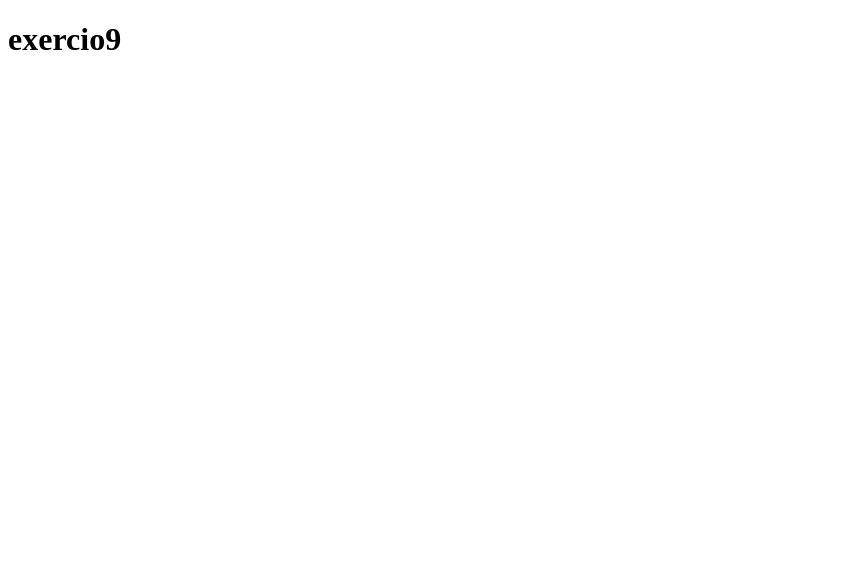
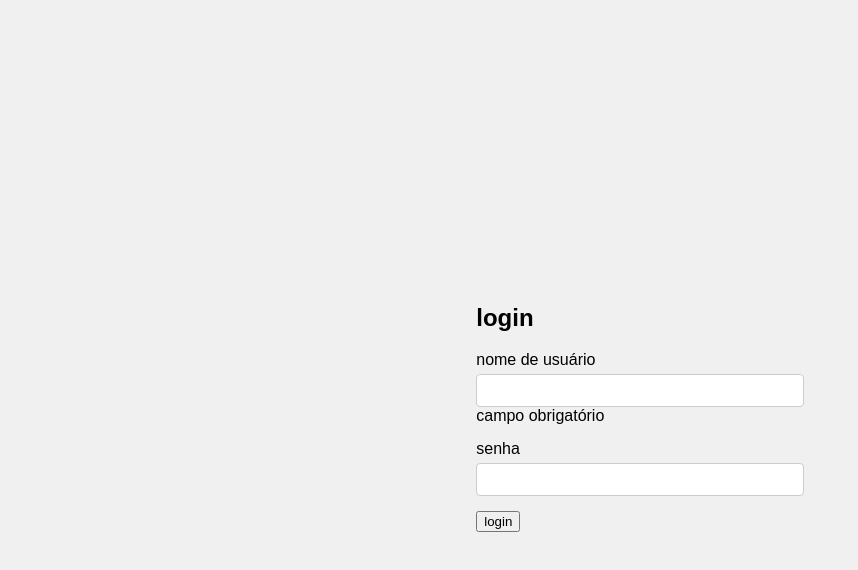
Before and after one commit to geovannafreitas/aulas-frontend, a plain HTML site: page exercicio9.html in a window 1280 px wide. Shown: the whole page, without its empty margins (0-858 px from the left). Drawn offline with Linux system fonts and the light colour scheme.

Commit message:
Add files via upload

```diff
--- a/exercicio9.html
+++ b/exercicio9.html
@@ -7,6 +7,69 @@
     <title>Document</title>
 </head>
 <body>
-    <h1>exercio9</h1>
+    <dive class="longin-container">
+      <h2>login</h2>
+       <form id="loginform"novalidate>
+         <div class="form-group">
+         <label for="username">nome de usuário</label>
+         <input type="text" id="username" name="username" required>
+         <span class="error-menssage">campo obrigatório</span>
+         </div>
+         <div class="form-group">
+            <label for="password">senha</label>
+            <input type=" passaword" id="password" name="password"required>
+            <span class="error-message">campo obrigatório</span>
+         </div>
+         <button type="submit">login</button>
+       </form>
+    </dive>
 </body>
+ <style>
+   body {
+    font-family: Arial, sans-serif;
+    background-color: #f0f0f0;
+    display:flex;
+    justify-content: center;
+    align-items: center;
+    height: 100vh;
+   }
+   .login-container{
+    background-color: white;
+    padding:20px ;
+    border-radius: 8px;
+    box-shadow: 0 0 10px rgba(0, 0, 0, 1);
+    width: 300px;
+    text-align: center;
+   }
+   form .form-group {
+    margin-bottom: 15px;
+    text-align: left;
+   }
+   form label{
+    display: block;
+    margin-bottom: 5px;
+   }
+   form input{
+    width: 100%;
+    padding: 8px;
+    box-sizing: border-box;
+    border: 1px solid #ccc;
+    border-radius: 4px;
+    }
+    form input:focus{
+        border-color: #007bff;
+    }
+    form input:invalid:focus{
+        border-color: red
+    }
+    form input:invalid:focus+ .error-message{
+        display:block;
+        color: red;
+        font-size: 12px;
+        margin-top: 5px;
+    }
+    .error-message{
+        display:none;
+    }
+</style>
 </html>
```
